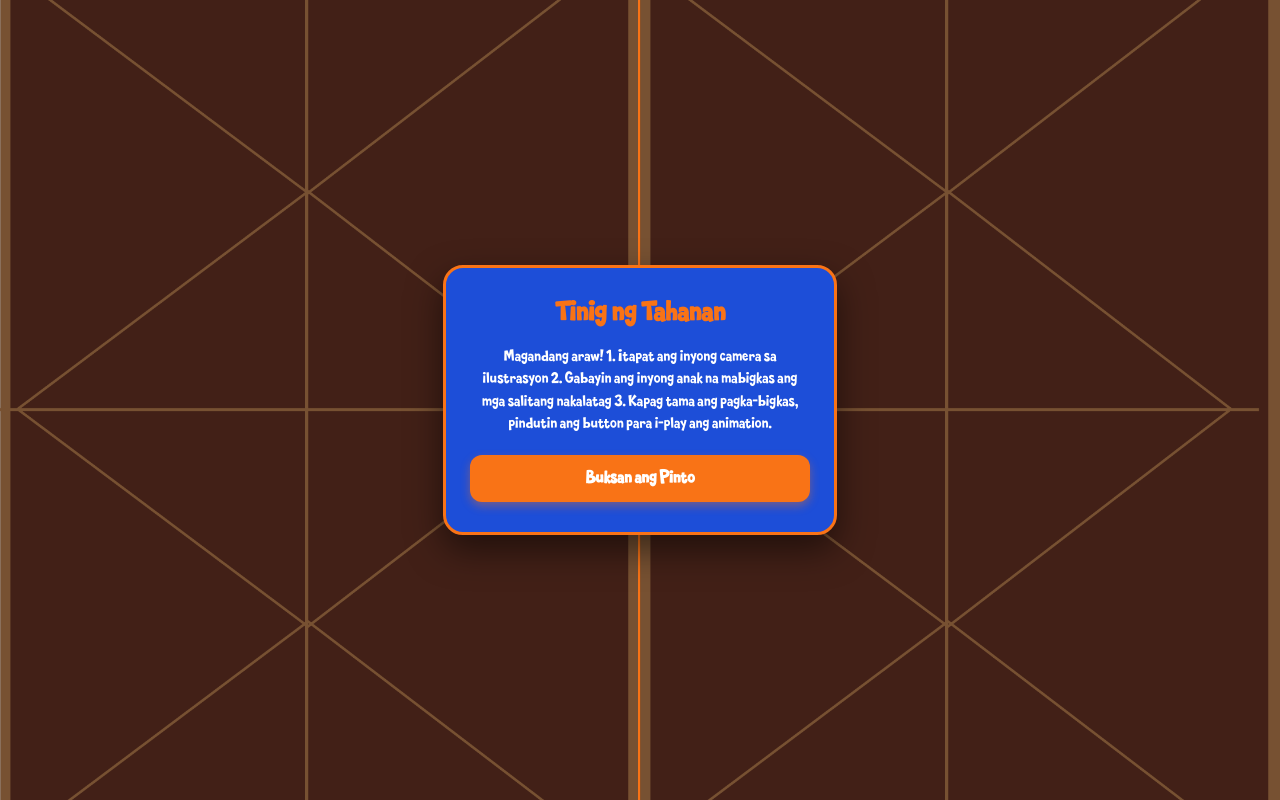
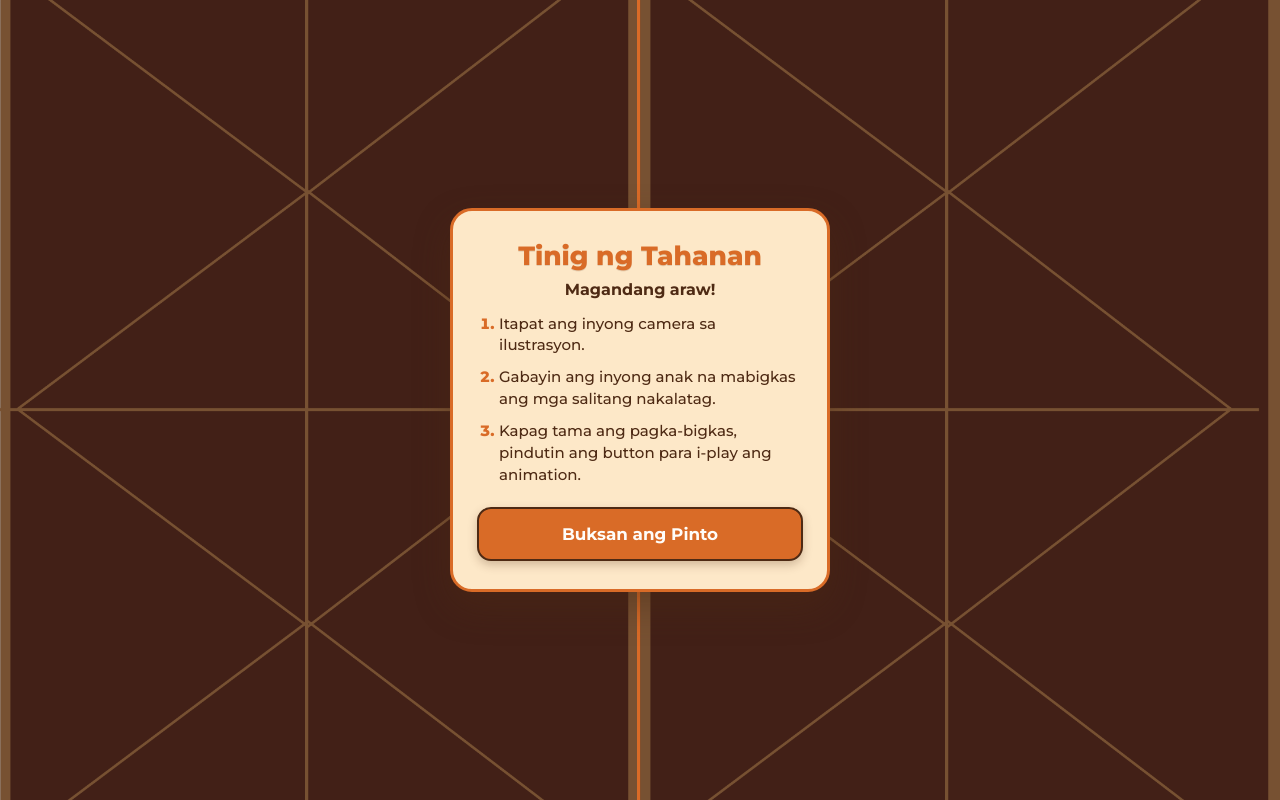
Before and after one commit to lordkelvin14-beep/tinig-ng-tahanan-ar-room-5, a plain HTML site: page index.html in a window 1280 px wide. Drawn offline with Linux system fonts and the light colour scheme; a script that the page names is missing.

Commit message:
Update index.html

````diff
--- a/index.html
+++ b/index.html
@@ -1,29 +1,26 @@
+```html
 <!DOCTYPE html>
 <html>
   <head>
     <meta name="viewport" content="width=device-width, initial-scale=1" />
     <title>Tinig ng Tahanan AR</title>
 
+    <link href="https://fonts.googleapis.com/css2?family=Montserrat:wght@500;700;800&display=swap" rel="stylesheet">
+
     <style>
-      @font-face {
-        font-family: 'Eggmunds';
-        src: url('./fonts/eggmunds.ttf') format('truetype');
-        font-weight: normal;
-        font-style: normal;
-        font-display: swap;
-      }
-
       #door-overlay {
         position: fixed;
         top: 0;
         left: 0;
         width: 100vw;
-        height: 100vh;
+        height: 100dvh;
         z-index: 9999;
         display: flex;
         justify-content: center;
         align-items: center;
-        font-family: 'Eggmunds', sans-serif;
+        padding: 16px;
+        box-sizing: border-box;
+        font-family: 'Montserrat', sans-serif;
         pointer-events: auto;
         overflow: hidden;
         perspective: 1200px;
@@ -33,7 +30,7 @@
         position: absolute;
         top: 0;
         width: 50vw;
-        height: 100vh;
+        height: 100%;
         transition: transform 1.2s cubic-bezier(0.4, 0, 0.2, 1);
         z-index: 1;
         backface-visibility: hidden;
@@ -43,14 +40,14 @@
         left: 0;
         transform-origin: left center;
         background: url('./images/door-left.png') no-repeat center center / cover;
-        border-right: 2px solid #f97316;
+        border-right: 3px solid #D96B27;
       }
 
       .door-right {
         right: 0;
         transform-origin: right center;
         background: url('./images/door-right.png') no-repeat center center / cover;
-        border-left: 2px solid #f97316;
+        border-left: 3px solid #D96B27;
       }
 
       .doors-open .door-left {
@@ -63,14 +60,17 @@
       .door-content {
         position: relative;
         z-index: 2;
-        background: #1d4ed8;
-        padding: 30px 24px;
-        border-radius: 20px;
+        background: #FDE8C8;
+        padding: 28px 24px;
+        border-radius: 22px;
         text-align: center;
-        width: 85%;
-        max-width: 340px;
-        box-shadow: 0 15px 35px rgba(0, 0, 0, 0.5);
-        border: 3px solid #f97316;
+        width: 100%;
+        max-width: 380px;
+        max-height: 88dvh;
+        overflow-y: auto;
+        box-sizing: border-box;
+        box-shadow: 0 15px 35px rgba(78, 42, 20, 0.45);
+        border: 3px solid #D96B27;
         transition: opacity 0.5s ease, transform 0.5s ease;
       }
 
@@ -81,71 +81,99 @@
       }
 
       .door-content h1 {
-        font-family: 'Eggmunds', sans-serif !important;
-        margin: 0 0 10px 0;
-        font-size: 1.8rem;
-        color: #f97316;
+        font-family: 'Montserrat', sans-serif !important;
+        font-weight: 800;
+        margin: 0 0 8px 0;
+        font-size: 1.65rem;
+        color: #D96B27;
+        text-shadow: 0 1px 0 rgba(78, 42, 20, 0.15);
       }
 
-      .door-content p {
+      .door-greeting {
+        font-family: 'Montserrat', sans-serif;
         font-size: 1rem;
-        color: #ffffff;
-        line-height: 1.4;
-        margin-bottom: 20px;
+        font-weight: 700;
+        color: #4E2A14;
+        margin: 0 0 14px 0;
+      }
+
+      .door-steps {
+        font-family: 'Montserrat', sans-serif;
+        font-size: 0.94rem;
+        font-weight: 500;
+        color: #4E2A14;
+        line-height: 1.45;
+        text-align: left;
+        margin: 0 0 22px 0;
+        padding-left: 22px;
+        display: flex;
+        flex-direction: column;
+        gap: 10px;
+      }
+
+      .door-steps li::marker {
+        font-weight: 800;
+        color: #D96B27;
       }
 
       #start-btn {
-        background: #f97316;
-        color: white;
-        border: none;
-        padding: 14px 24px;
-        font-size: 1.1rem;
-        font-weight: bold;
-        font-family: 'Eggmunds', sans-serif;
-        border-radius: 12px;
+        background: #D96B27;
+        color: #FFFDF9;
+        border: 2px solid #4E2A14;
+        padding: 15px 24px;
+        font-size: 1.05rem;
+        font-weight: 700;
+        font-family: 'Montserrat', sans-serif;
+        border-radius: 14px;
         cursor: pointer;
         width: 100%;
-        box-shadow: 0 4px 10px rgba(249, 115, 22, 0.4);
+        min-height: 50px;
+        touch-action: manipulation;
+        box-shadow: 0 4px 10px rgba(78, 42, 20, 0.25);
         transition: background 0.2s, transform 0.1s;
       }
 
       #start-btn:active {
-        background: #ea580c;
+        background: #B85418;
         transform: scale(0.98);
       }
 
-      /* Bottom Vocabulary Controls */
+      /* Bottom Vocabulary Controls (Mobile-Optimized) */
       #controls-bar {
         position: fixed;
-        bottom: calc(20px + env(safe-area-inset-bottom));
+        bottom: calc(14px + env(safe-area-inset-bottom));
         left: 50%;
         transform: translateX(-50%);
         z-index: 1000;
         display: flex;
         flex-wrap: wrap;
         justify-content: center;
-        gap: 12px;
-        width: 94%;
+        gap: 8px;
+        width: 96%;
         max-width: 640px;
         pointer-events: auto;
       }
 
       .prop-btn {
-        background: #1d4ed8;
-        color: #ffffff;
-        border: 3px solid #f97316;
-        padding: 14px 20px;
-        font-family: 'Eggmunds', sans-serif;
-        font-size: 1.2rem;
-        min-width: 108px;
-        border-radius: 16px;
+        background: #FDE8C8;
+        color: #4E2A14;
+        border: 2.5px solid #D96B27;
+        padding: 10px 14px;
+        font-family: 'Montserrat', sans-serif;
+        font-weight: 700;
+        font-size: 0.98rem;
+        min-height: 46px;
+        border-radius: 14px;
         cursor: pointer;
         display: inline-flex;
         align-items: center;
         justify-content: center;
-        gap: 8px;
-        box-shadow: 0 4px 12px rgba(0, 0, 0, 0.35);
-        transition: transform 0.12s ease, background 0.2s ease, opacity 0.2s ease;
+        gap: 6px;
+        flex: 0 1 auto;
+        touch-action: manipulation;
+        -webkit-tap-highlight-color: transparent;
+        box-shadow: 0 4px 10px rgba(78, 42, 20, 0.3);
+        transition: transform 0.12s ease, background 0.2s ease, color 0.2s ease, border-color 0.2s ease;
       }
 
       .prop-btn:active {
@@ -153,14 +181,44 @@
       }
 
       .prop-btn.unlocked {
-        background: #16a34a;
-        border-color: #bbf7d0;
+        background: #5B8A3C;
+        color: #FFFDF9;
+        border-color: #E8A838;
       }
 
       .btn-emoji {
         font-family: "Apple Color Emoji", "Segoe UI Emoji", "Noto Color Emoji", sans-serif;
-        font-size: 1.35rem;
+        font-size: 1.2rem;
         line-height: 1;
+      }
+
+      /* Compact mobile adjustments */
+      @media (max-width: 480px) {
+        .door-content {
+          padding: 24px 18px;
+          max-width: 340px;
+        }
+        .door-content h1 {
+          font-size: 1.45rem;
+        }
+        .door-steps {
+          font-size: 0.88rem;
+          gap: 8px;
+          margin-bottom: 18px;
+        }
+        #controls-bar {
+          gap: 7px;
+          width: 96%;
+        }
+        .prop-btn {
+          padding: 9px 12px;
+          font-size: 0.9rem;
+          min-height: 44px;
+          border-radius: 12px;
+        }
+        .btn-emoji {
+          font-size: 1.1rem;
+        }
       }
     </style>
 
@@ -330,8 +388,12 @@
 
       <div class="door-content">
         <h1>Tinig ng Tahanan</h1>
-        <p>Magandang araw!
-1. Itapat ang inyong camera sa ilustrasyon 2. Gabayin ang inyong anak na mabigkas ang mga salitang nakalatag 3. Kapag tama ang pagka-bigkas, pindutin ang button para i-play ang animation.</p>
+        <p class="door-greeting">Magandang araw!</p>
+        <ol class="door-steps">
+          <li>Itapat ang inyong camera sa ilustrasyon.</li>
+          <li>Gabayin ang inyong anak na mabigkas ang mga salitang nakalatag.</li>
+          <li>Kapag tama ang pagka-bigkas, pindutin ang button para i-play ang animation.</li>
+        </ol>
         <button id="start-btn" onclick="openDoors()">Buksan ang Pinto</button>
       </div>
     </div>
````
